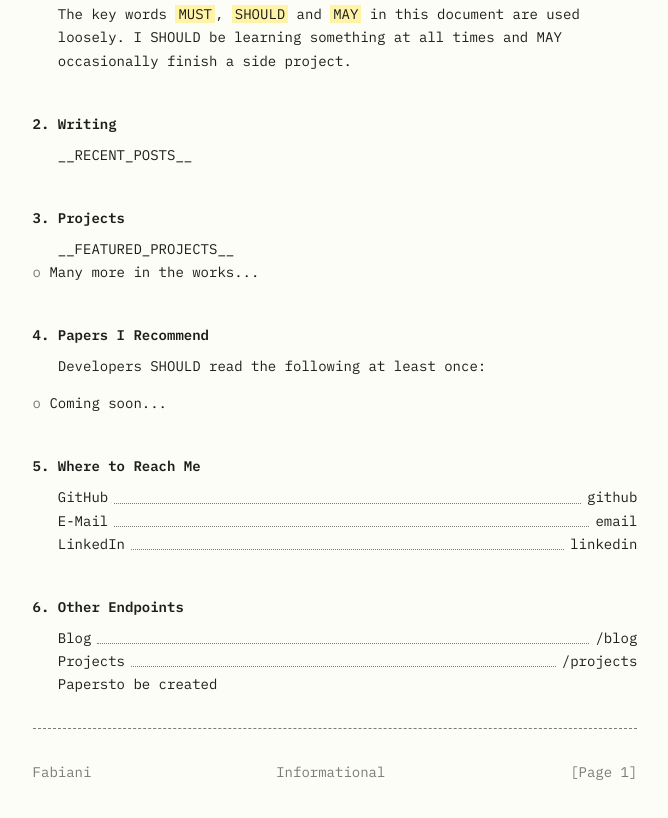
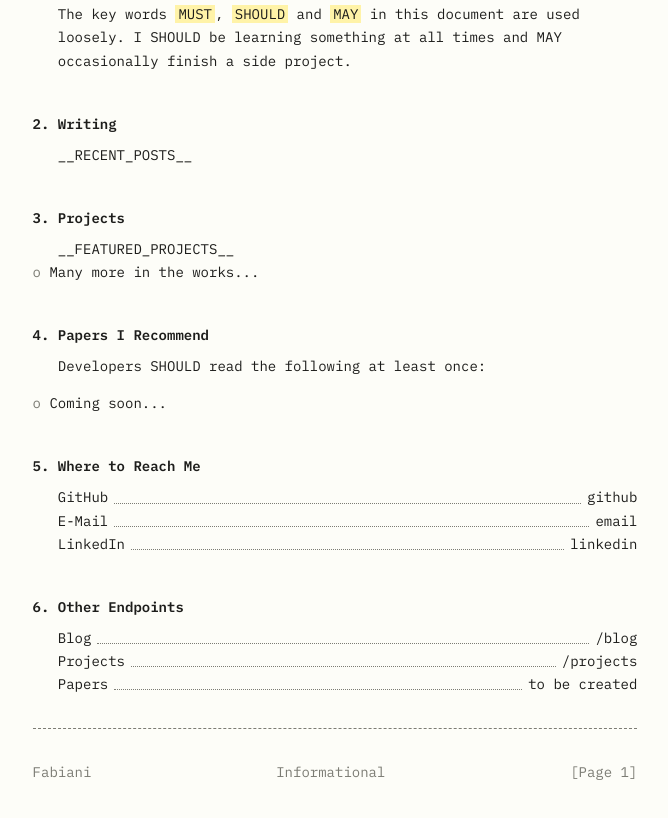
Before and after one commit to EwanFabiani/EwanFabiani, a website: page index.html in a window 1280 px wide. Shown: the part 824-1642 px from the top of the page, without its empty margins (305-973 px from the left). Drawn offline with Linux system fonts and the light colour scheme.

Commit message:
Fixed dotted issue

```diff
--- a/style.css
+++ b/style.css
@@ -128,7 +128,8 @@ ul li::before {
 .toc-placeholder {
   cursor: default;
 }
-.toc a span.dots {
+.toc a span.dots,
+.toc-placeholder span.dots {
   flex: 1;
   border-bottom: 1px dotted var(--muted);
   margin: 0 6px 6px;
```
